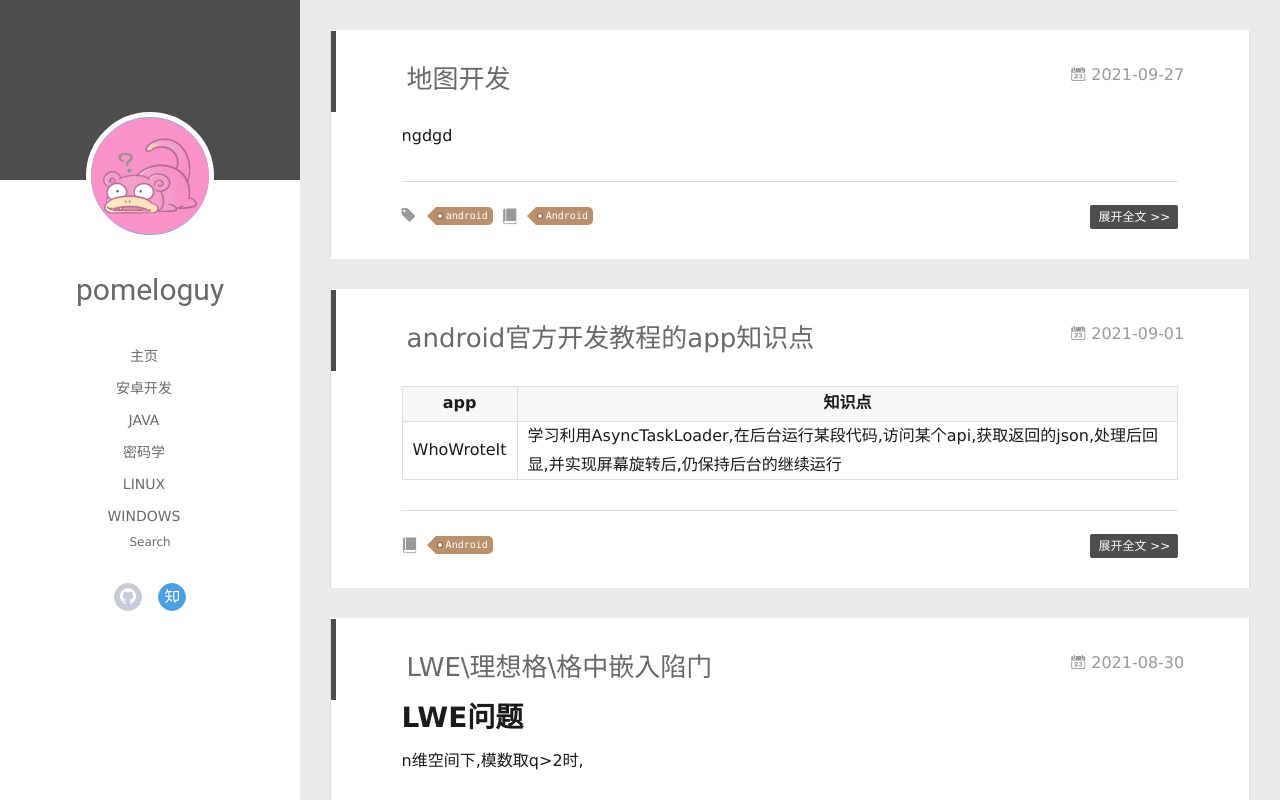
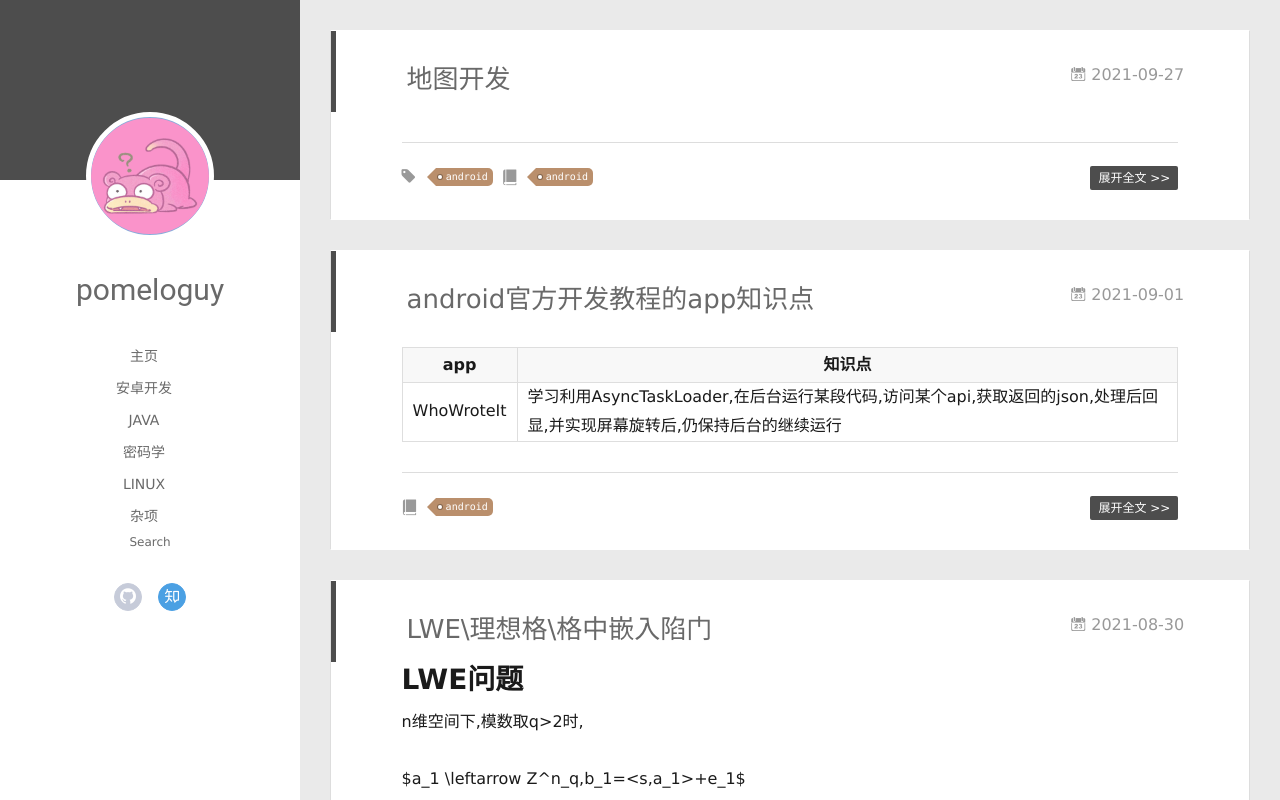
Before and after one commit to pomeloguy/pomeloguy.github.io, a plain HTML site: page index.html in a window 1280 px wide. Drawn offline with Linux system fonts and the light colour scheme.

Commit message:
Site updated: 2021-09-27 21:19:29

```diff
--- a/index.html
+++ b/index.html
@@ -65,7 +65,7 @@
 
 				<li><a href="/categories/linux">Linux</a></li>
 
-				<li><a href="/categories/windows">Windows</a></li>
+				<li><a href="/categories/windows">杂项</a></li>
 
 			</ul>
 		</nav>
@@ -147,7 +147,7 @@
 
 					<li style="width: 16.666666666666668%"><a href="/categories/linux">Linux</a></li>
 
-					<li style="width: 16.666666666666668%"><a href="/categories/windows">Windows</a></li>
+					<li style="width: 16.666666666666668%"><a href="/categories/windows">杂项</a></li>
 
 				</ul>
 			</nav>
@@ -184,7 +184,6 @@
 
     <div class="article-entry" itemprop="articleBody">
 
-        <p>ngdgd</p>
 
 
 
@@ -210,7 +209,7 @@
 		<ul class="article-tag-list">
 
         		<li class="article-tag-list-item">
-        			<a href="/categories/Android//" class="article-tag-list-link color3">Android</a>
+        			<a href="/categories/android//" class="article-tag-list-link color3">android</a>
         		</li>
 
 		</ul>
@@ -295,7 +294,7 @@
 		<ul class="article-tag-list">
 
         		<li class="article-tag-list-item">
-        			<a href="/categories/Android//" class="article-tag-list-link color3">Android</a>
+        			<a href="/categories/android//" class="article-tag-list-link color3">android</a>
         		</li>
 
 		</ul>
```
Also changed, not shown: 2021/08/20/hexo博客搭建/index.html (+2 -2 lines), 2021/08/30/LWE-理想格-格中嵌入陷门/index.html (+2 -2 lines), 2021/09/01/android官方开发教程的app知识点/index.html (+4 -4 lines), 2021/09/27/地图开发/index.html (+6 -7 lines), archives/2021/08/index.html (+2 -2 lines), archives/2021/09/index.html (+4 -4 lines), archives/2021/index.html (+4 -4 lines), archives/index.html (+4 -4 lines), categories/Android/index.html (+6 -6 lines), categories/hexo/index.html (+2 -2 lines), categories/index.html (+3 -3 lines), tags/android/index.html (+3 -3 lines), tags/hexo/index.html (+2 -2 lines).
